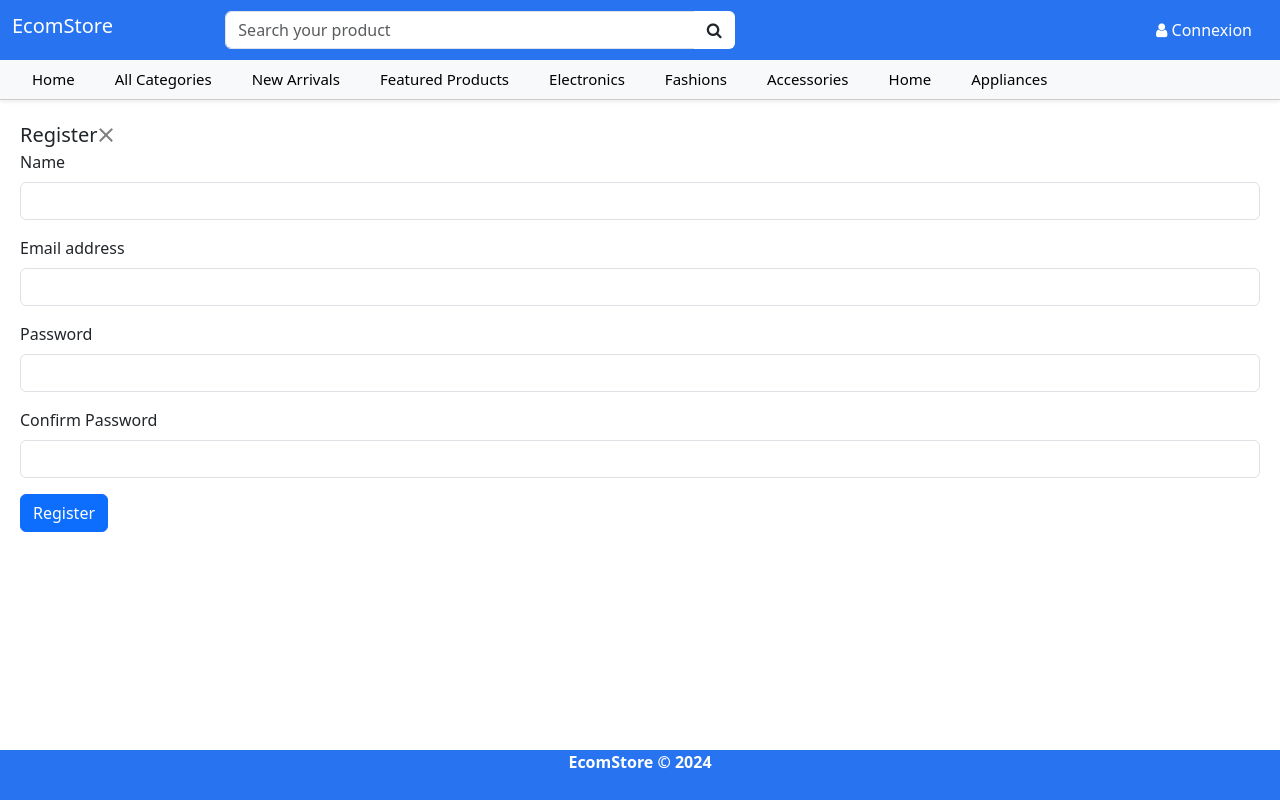
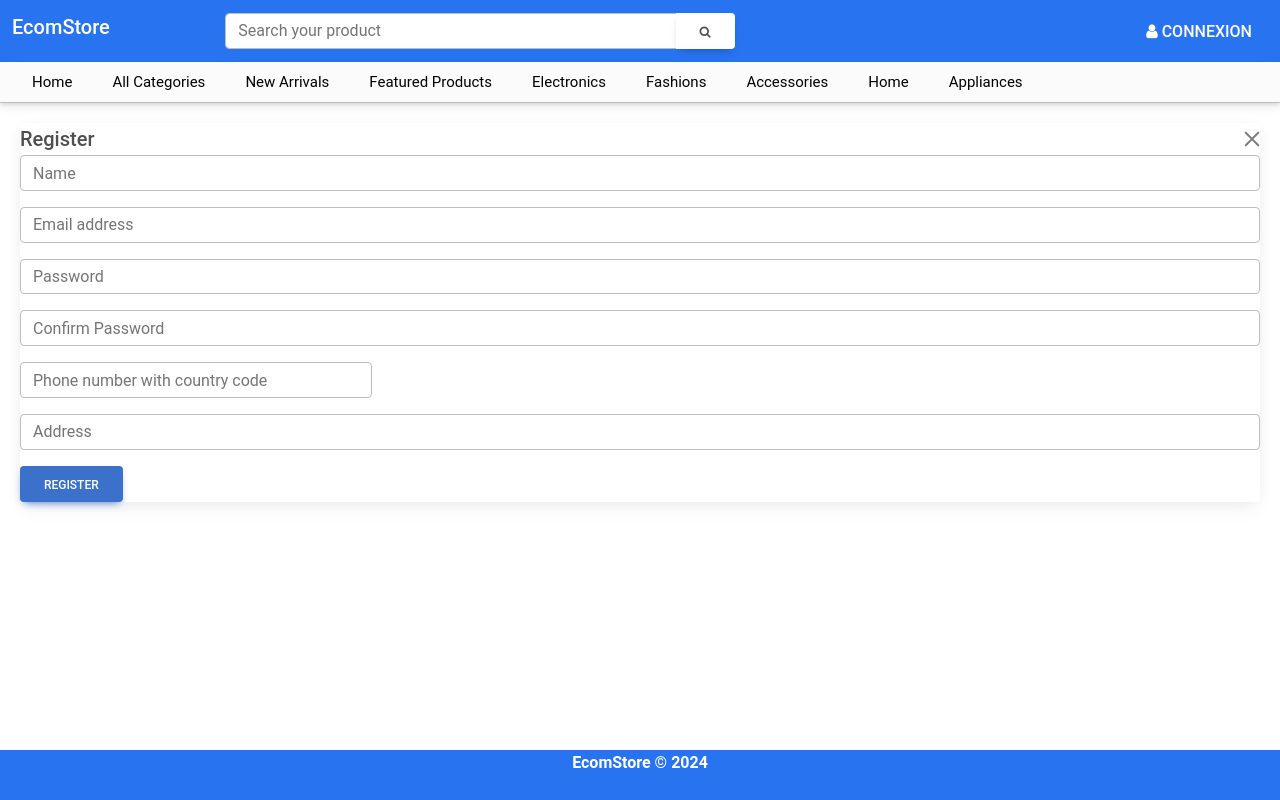
Before and after one commit to anassraissi/EcomeStore, a Next.js app: page /Register in a window 1280 px wide. Built offline with nearby package versions, Linux system fonts and the light colour scheme.

Commit message:
update auth

```diff
--- a/components/RegisterForm.js
+++ b/components/RegisterForm.js
@@ -1,25 +1,28 @@
-// components/RegisterForm.js
 import React, { useEffect, useState } from 'react';
 import axios from 'axios';
-import styles from './RegisterForm.module.css'; // Import the CSS module
 import { useRouter } from 'next/router';
+import 'mdb-react-ui-kit/dist/css/mdb.min.css'; // Import MDB React UI Kit CSS
+import { MDBInput } from 'mdb-react-ui-kit';
 
 const RegisterForm = ({ closeModal }) => {
   const router = useRouter();
 
-  const [role, setRole] = useState("")
-  useEffect(()=>{
-    if((localStorage.getItem('role')=='admin')){
-      setRole(localStorage.getItem('role'))
+  const [role, setRole] = useState("");
+
+  useEffect(() => {
+    if (localStorage.getItem('role') === 'admin') {
+      setRole(localStorage.getItem('role'));
     }
-  },[])
+  }, []);
 
   const [formData, setFormData] = useState({
     name: '',
     email: '',
     password: '',
     confirmPassword: '',
-    role: 'user' // Default role
+    role: 'user', // Default role
+    phone: '',
+    address: ''
   });
 
   const handleChange = (e) => {
@@ -32,12 +35,12 @@ const RegisterForm = ({ closeModal }) => {
     try {
       const response = await axios.post('/api/register', formData);
       console.log('Registration successful!', response.data);
-      toast.success('Register successful!');
+      // Optionally display a success message
       router.reload('/');
-      // Optionally redirect to login page or home page after successful registration
       closeModal(); // Close modal after successful registration
     } catch (error) {
       console.error('Registration failed!', error);
+      // Optionally display an error message
     }
   };
 
@@ -49,43 +52,112 @@ const RegisterForm = ({ closeModal }) => {
       </div>
       <div className="modal-body">
         <form onSubmit={handleSubmit}>
-          {/* Form fields */}
-          {/* Example: Name */}
+          {/* Name */}
           <div className="mb-3">
-            <label htmlFor="nameInput" className="form-label">Name</label>
-            <input type="text" className="form-control" id="nameInput" name="name" value={formData.name} onChange={handleChange} required />
+            <input
+              type="text"
+              className="form-control"
+              id="nameInput"
+              name="name"
+              placeholder="Name"
+              value={formData.name}
+              onChange={handleChange}
+              required
+            />
           </div>
 
-          {/* Example: Email */}
+          {/* Email */}
           <div className="mb-3">
-            <label htmlFor="emailInput" className="form-label">Email address</label>
-            <input type="email" className="form-control" id="emailInput" name="email" value={formData.email} onChange={handleChange} required />
+            <input
+              type="email"
+              className="form-control"
+              id="emailInput"
+              name="email"
+              placeholder="Email address"
+              value={formData.email}
+              onChange={handleChange}
+              required
+            />
           </div>
 
-          {/* Example: Password */}
+          {/* Password */}
           <div className="mb-3">
-            <label htmlFor="passwordInput" className="form-label">Password</label>
-            <input type="password" className="form-control" id="passwordInput" name="password" value={formData.password} onChange={handleChange} required />
+            <input
+              type="password"
+              className="form-control"
+              id="passwordInput"
+              name="password"
+              placeholder="Password"
+              value={formData.password}
+              onChange={handleChange}
+              required
+            />
           </div>
 
-          {/* Example: Confirm Password */}
+          {/* Confirm Password */}
           <div className="mb-3">
-            <label htmlFor="confirmPasswordInput" className="form-label">Confirm Password</label>
-            <input type="password" className="form-control" id="confirmPasswordInput" name="confirmPassword" value={formData.confirmPassword} onChange={handleChange} required />
+            <input
+              type="password"
+              className="form-control"
+              id="confirmPasswordInput"
+              name="confirmPassword"
+              placeholder="Confirm Password"
+              value={formData.confirmPassword}
+              onChange={handleChange}
+              required
+            />
           </div>
-        {role &&
-                  <div className="mb-3">
-                  <label htmlFor="roleSelect" className="form-label">Role</label>
-                  <select className="form-select" id="roleSelect" name="role" value={formData.role} onChange={handleChange} required>
-                    <option value="admin">Admin</option>
-                    <option value="operator">Operator</option>
-                  </select>
-                </div>
-        }
-          {/* Example: Role (select dropdown) */}
+
+          {/* Phone */}
+          <div data-mdb-input-init className="form mb-3" style={{ width: '100%', maxWidth: '22rem' }}>
+            <input
+              type="text"
+              id="phone"
+              className="form-control"
+              name="phone"
+              placeholder="Phone number with country code"
+              value={formData.phone}
+              onChange={handleChange}
+              data-mdb-input-mask="+48 999-999-999"
+              required
+            />
+          </div>
+
+          {/* Address */}
+          <div className="mb-3">
+            <input
+              type="text"
+              className="form-control"
+              id="addressInput"
+              name="address"
+              placeholder="Address"
+              value={formData.address}
+              onChange={handleChange}
+              required
+            />
+          </div>
+
+          {/* Role (select dropdown) */}
+          {role && (
+            <div className="mb-3">
+              <select
+                className="form-select"
+                id="roleSelect"
+                name="role"
+                value={formData.role}
+                onChange={handleChange}
+                required
+              >
+                <option value="admin">Admin</option>
+                <option value="operator">Operator</option>
+              </select>
+            </div>
+          )}
 
           {/* Submit button */}
-          <button type="submit" className="btn btn-primary">Register</button>
+          <button type="submit" className="btn btn-primary">
+            Register
+          </button>
         </form>
       </div>
     </div>
--- a/package.json
+++ b/package.json
@@ -24,6 +24,7 @@
     "install": "^0.13.0",
     "jquery": "^3.7.1",
     "jsonwebtoken": "^9.0.2",
+    "mdb-react-ui-kit": "^8.0.0",
     "mongodb": "^6.8.0",
     "mongoose": "^8.4.5",
     "multer": "^1.4.5-lts.1",
--- a/src/pages/api/register.js
+++ b/src/pages/api/register.js
@@ -1,4 +1,3 @@
-// pages/api/register.js
 import bcrypt from 'bcrypt';
 import dbConnect from '../../../lib/mongodb';
 import User from '../../../models/User';
@@ -10,26 +9,26 @@ export default async function handler(req, res) {
     return res.status(405).json({ message: 'Method Not Allowed' });
   }
 
-  const { name, email, password, role } = req.body;
+  const { name, email, password, role, phone, address } = req.body;
 
   try {
     // Check if user already exists
     let user = await User.findOne({ email });
-    console.log(user);
-
     if (user) {
       return res.status(400).json({ message: 'User already exists' });
     }
 
     // Hash password
     const hashedPassword = await bcrypt.hash(password, 10);
-    console.log(hashedPassword);
+
     // Create new user
     user = new User({
       name,
       email,
       password: hashedPassword,
-      role // Assign the role here
+      role, // Assign the role here
+      phone,
+      address
     });
 
     await user.save();
```
Also changed, not shown: public/images/schema1.png (added), 1 other file (tests, documents, lock files or other folders).
